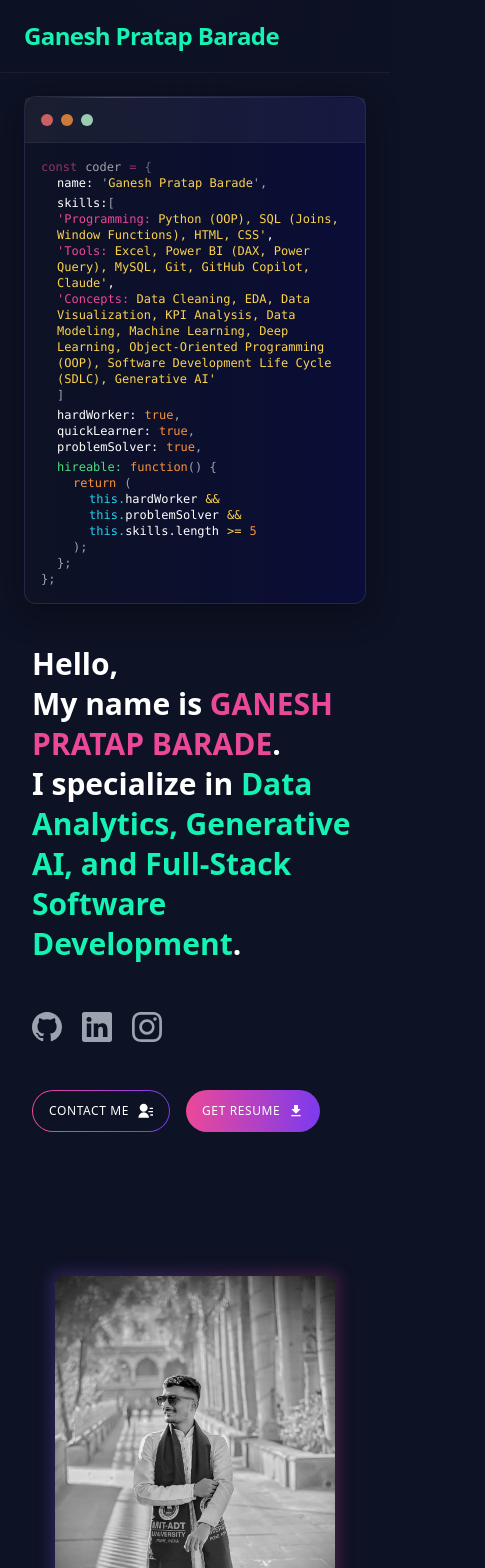
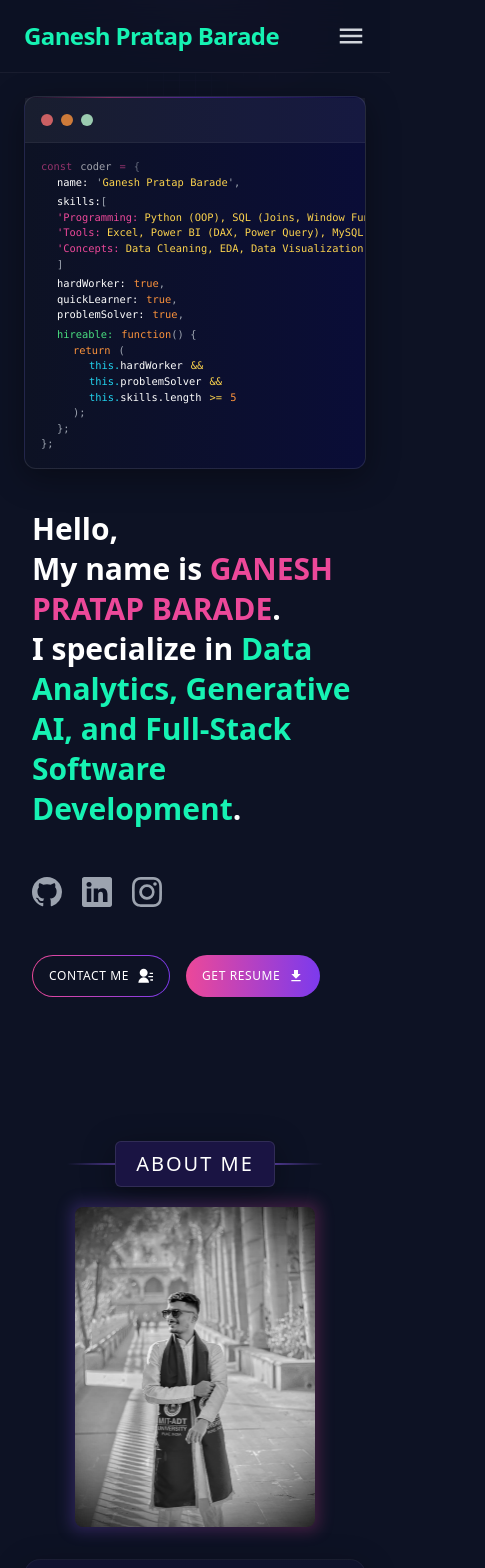
Before and after one commit to ganesh333-wq/ganesh333-wq.github.io, a React (Vite) app: page / in a window 390 px wide. Shown: the top 1568 px of the page, 485 px wide, since content can reach past the window. Built offline with nearby package versions, Linux system fonts and the light colour scheme.

Commit message:
refactor: implement responsive mobile navigation and update CI/CD secrets for EmailJS configuration.

```diff
--- a/src/components/Navbar.jsx
+++ b/src/components/Navbar.jsx
@@ -1,5 +1,6 @@
 import { useCallback, useEffect, useRef, useState } from "react";
 import { motion } from "framer-motion";
+import { IoMdMenu, IoMdClose } from "react-icons/io";
 
 const NAV_ITEMS = [
   { id: "about", label: "ABOUT" },
@@ -16,6 +17,7 @@ const NAVBAR_OFFSET = 80;
 
 function Navbar() {
   const [activeSection, setActiveSection] = useState("");
+  const [isMobileMenuOpen, setIsMobileMenuOpen] = useState(false);
   const [underlineStyle, setUnderlineStyle] = useState({ left: 0, width: 0 });
   const navListRef = useRef(null);
   const linkRefs = useRef({});
@@ -145,6 +147,7 @@ function Navbar() {
 
     event.preventDefault();
     setActiveSection(id);
+    setIsMobileMenuOpen(false); // Close menu on click
 
     const sectionTop = section.getBoundingClientRect().top + window.scrollY;
 
@@ -173,7 +176,19 @@ function Navbar() {
               </a>
             </div>
 
-            <ul className="relative mt-4 flex h-screen max-h-0 w-full flex-col items-start text-sm opacity-0 md:mt-0 md:h-auto md:max-h-screen md:w-auto md:flex-row md:space-x-1 md:border-0 md:opacity-100" id="navbar-default" ref={navListRef}>
+            <button
+              className="md:hidden text-gray-300 hover:text-[#16f2b3] focus:outline-none transition-colors duration-300"
+              onClick={() => setIsMobileMenuOpen(!isMobileMenuOpen)}
+              aria-label="Toggle menu"
+            >
+              {isMobileMenuOpen ? <IoMdClose size={30} /> : <IoMdMenu size={30} />}
+            </button>
+
+            <ul
+              className={`absolute top-full left-0 right-0 bg-[#0d1224]/95 backdrop-blur-xl border-b border-white/5 md:border-none md:bg-transparent md:backdrop-blur-none md:relative md:flex md:flex-row md:items-center md:h-auto md:w-auto md:space-x-1 md:opacity-100 transition-all duration-300 ease-in-out origin-top flex-col ${isMobileMenuOpen ? 'flex max-h-screen opacity-100 py-4' : 'hidden md:flex max-h-0 opacity-0 md:max-h-screen'} overflow-hidden md:overflow-visible`}
+              id="navbar-default"
+              ref={navListRef}
+            >
               {NAV_LINK_ITEMS.map((item) => (
                 <li key={item.id}>
                   <a
@@ -196,6 +211,15 @@ function Navbar() {
                   opacity: underlineStyle.width ? 1 : 0,
                 }}
               />
+              <li className="md:hidden mt-2 px-4 w-full">
+                <a
+                  className="block w-full text-center rounded-full bg-[#1a1443] border border-violet-600/30 px-5 py-2 text-sm font-medium text-white no-underline outline-none shadow-[0_0_20px_rgba(124,58,237,0.3)] transition-all duration-300 hover:bg-violet-600 hover:border-transparent"
+                  href="/#contact"
+                  onClick={(event) => handleNavClick(event, "contact")}
+                >
+                  CONTACT
+                </a>
+              </li>
             </ul>
             <a
               className="ml-4 hidden rounded-full bg-[#1a1443] border border-violet-600/30 px-5 py-2 text-sm font-medium text-white no-underline outline-none shadow-[0_0_20px_rgba(124,58,237,0.3)] transition-all duration-300 hover:bg-violet-600 hover:border-transparent hover:text-white md:block"
--- a/src/components/homepage/about/index.jsx
+++ b/src/components/homepage/about/index.jsx
@@ -10,6 +10,17 @@ function AboutSection() {
         </span>
         <span className="h-36 w-[2px] bg-gradient-to-b from-transparent via-violet-500 to-transparent opacity-30 mt-8"></span>
       </div>
+
+      <div className="flex justify-center my-5 lg:hidden">
+        <div className="flex items-center">
+          <span className="w-12 sm:w-24 h-[2px] bg-gradient-to-r from-transparent to-violet-500/50"></span>
+          <span className="bg-[#1a1443] border border-white/10 w-fit text-white p-2 px-5 text-xl rounded-md shadow-glass tracking-widest uppercase text-sm font-medium">
+            About Me
+          </span>
+          <span className="w-12 sm:w-24 h-[2px] bg-gradient-to-l from-transparent to-violet-500/50"></span>
+        </div>
+      </div>
+
       <div className="grid grid-cols-1 lg:grid-cols-2 gap-8 lg:gap-16 items-center">
         <motion.div
           initial={{ opacity: 0, x: -50 }}
@@ -39,7 +50,7 @@ function AboutSection() {
               width={280}
               height={280}
               alt="Ganesh Pratap Barade"
-              className="relative rounded-lg transition-all duration-1000 grayscale group-hover:grayscale-0 group-hover:scale-[1.02] cursor-pointer object-cover"
+              className="relative rounded-lg transition-all duration-1000 grayscale group-hover:grayscale-0 group-hover:scale-[1.02] cursor-pointer object-cover max-w-full h-auto w-[240px] sm:w-[280px]"
             />
           </div>
         </motion.div>
--- a/src/components/homepage/certifications/index.jsx
+++ b/src/components/homepage/certifications/index.jsx
@@ -35,12 +35,12 @@ function Certifications() {
           direction="left"
         >
           {certifications.map((certificate) => (
-            <div key={certificate.id} className="px-6 py-2 sm:px-10">
+            <div key={certificate.id} className="px-3 sm:px-6 py-2 md:px-10">
               <Link
                 to={`/certifications/${certificate.slug}`}
                 target="_blank"
                 rel="noopener noreferrer"
-                className="block h-[25rem] w-80 rounded-xl group relative hover:scale-[1.03] transition-all duration-500 sm:h-[30rem] sm:w-[32rem]"
+                className="block h-[25rem] w-[260px] sm:w-80 rounded-xl group relative hover:scale-[1.03] transition-all duration-500 sm:h-[30rem] lg:w-[32rem]"
                 aria-label={`Open ${certificate.title} certificate`}
               >
                 <div className="flex h-full w-full flex-col overflow-hidden rounded-xl border border-white/10 glass-panel group-hover:border-violet-500 transition-all duration-500 group-hover:shadow-[0_0_20px_rgba(139,92,246,0.3)]">
--- a/src/components/homepage/contact/ContactForm.jsx
+++ b/src/components/homepage/contact/ContactForm.jsx
@@ -33,9 +33,9 @@ function ContactForm() {
       setError({ ...error, required: false });
     }
 
-    const serviceID = "service_nbxhsvg";
-    const templateID = "template_ra2b0es";
-    const options = { publicKey: "hk7bjDtn5sTjH7T7J" };
+    const serviceID = import.meta.env.VITE_EMAILJS_SERVICE_ID;
+    const templateID = import.meta.env.VITE_EMAILJS_TEMPLATE_ID;
+    const options = { publicKey: import.meta.env.VITE_EMAILJS_PUBLIC_KEY };
 
     try {
       const res = await emailjs.send(
--- a/src/components/homepage/education/index.jsx
+++ b/src/components/homepage/education/index.jsx
@@ -66,7 +66,7 @@ function Education() {
                           {education.duration}
                         </p>
                       </div>
-                      <div className="flex items-center gap-x-8 px-3 py-5">
+                      <div className="flex items-center gap-x-4 sm:gap-x-8 px-3 py-5">
                         <div className="text-violet-500 transition-all duration-300 hover:scale-125">
                           <BsPersonWorkspace size={36} />
                         </div>
--- a/src/components/homepage/experience/index.jsx
+++ b/src/components/homepage/experience/index.jsx
@@ -70,7 +70,7 @@ function Experience() {
                                 alt={`${experience.company} logo`}
                                 width={180}
                                 height={54}
-                                className="h-12 w-36 shrink-0 object-contain sm:h-14 sm:w-44"
+                                className="h-10 w-28 shrink-0 object-contain sm:h-12 sm:w-36 lg:h-14 lg:w-44"
                               />
                             ) : (
                               <BsPersonWorkspace size={36} />
--- a/src/components/homepage/hero-section/index.jsx
+++ b/src/components/homepage/hero-section/index.jsx
@@ -62,7 +62,7 @@ function HeroSection() {
             </a>
           </div>
 
-          <div className="flex items-center gap-4">
+          <div className="flex flex-wrap items-center gap-4">
             <a
               href="#contact"
               className="bg-gradient-to-r from-pink-500 to-violet-600 p-[1px] rounded-full transition-all duration-300 hover:shadow-glow-secondary group"
@@ -89,7 +89,7 @@ function HeroSection() {
           initial={{ opacity: 0, scale: 0.95 }}
           animate={{ opacity: 1, scale: 1 }}
           transition={{ duration: 0.8, delay: 0.4 }}
-          className="order-1 lg:order-2 from-[#0d1224] border-white/10 relative rounded-xl border bg-gradient-to-r to-[#0a0d37] shadow-glass"
+          className="order-1 lg:order-2 from-[#0d1224] border-white/10 relative rounded-xl border bg-gradient-to-r to-[#0a0d37] shadow-glass min-w-0 max-w-full"
         >
           <div className="flex flex-row">
             <div className="h-[1px] w-full bg-gradient-to-r from-transparent via-pink-500 to-violet-600 opacity-50"></div>
@@ -102,8 +102,8 @@ function HeroSection() {
               <div className="h-3 w-3 rounded-full bg-green-200/80"></div>
             </div>
           </div>
-          <div className="overflow-hidden px-4 lg:px-8 py-4 lg:py-8">
-            <code className="font-mono text-xs md:text-sm lg:text-base">
+          <div className="overflow-x-auto px-4 lg:px-8 py-4 lg:py-8 w-full">
+            <code className="font-mono text-[0.65rem] sm:text-xs md:text-sm lg:text-base whitespace-pre md:whitespace-normal block min-w-max md:min-w-0">
               <div className="blink">
                 <span className="mr-2 text-pink-500">const</span>
                 <span className="mr-2 text-white">coder</span>
```
Also changed, not shown: src/components/homepage/projects/SingleProject.jsx (+21 -7 lines), 1 other file (tests, documents, lock files or other folders).
